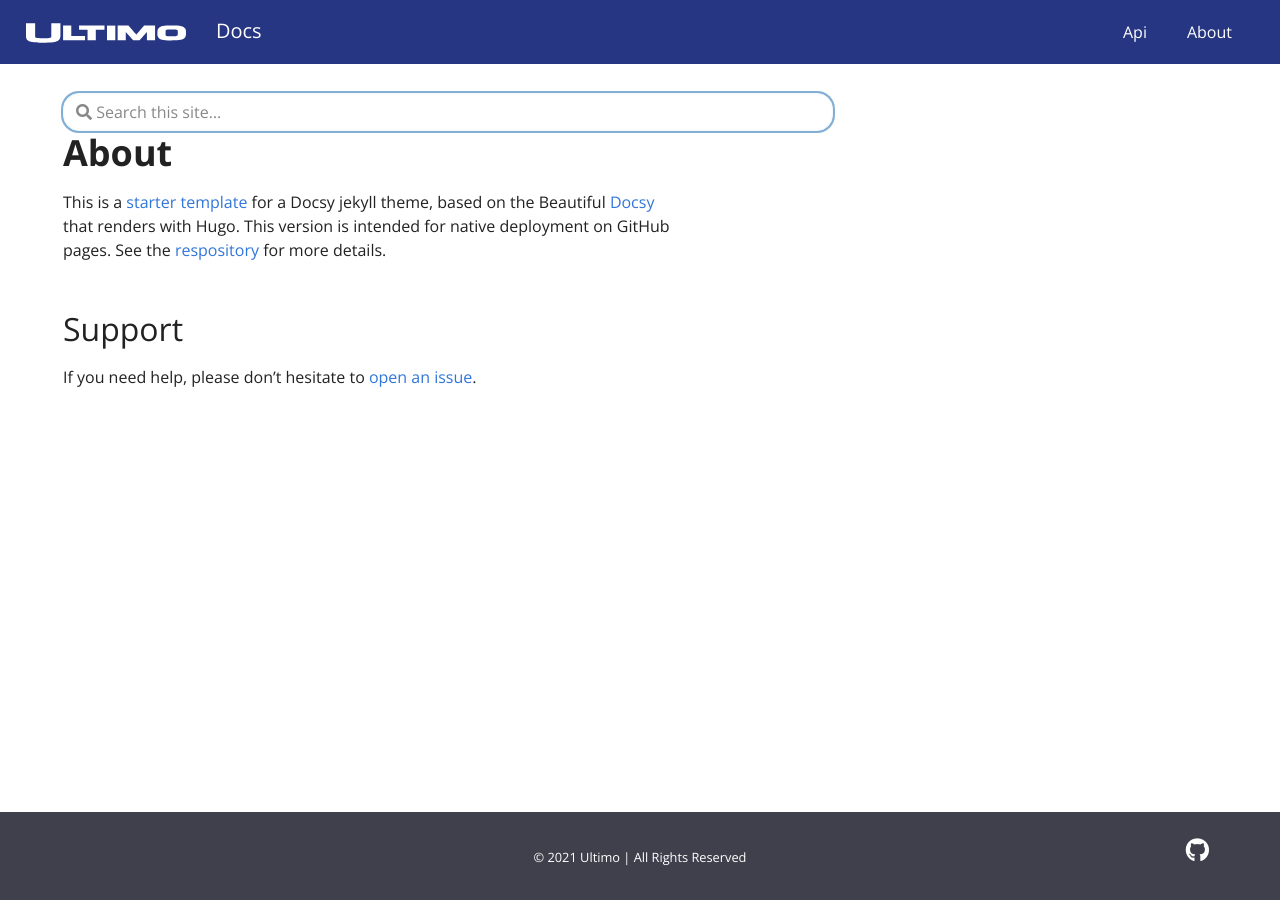
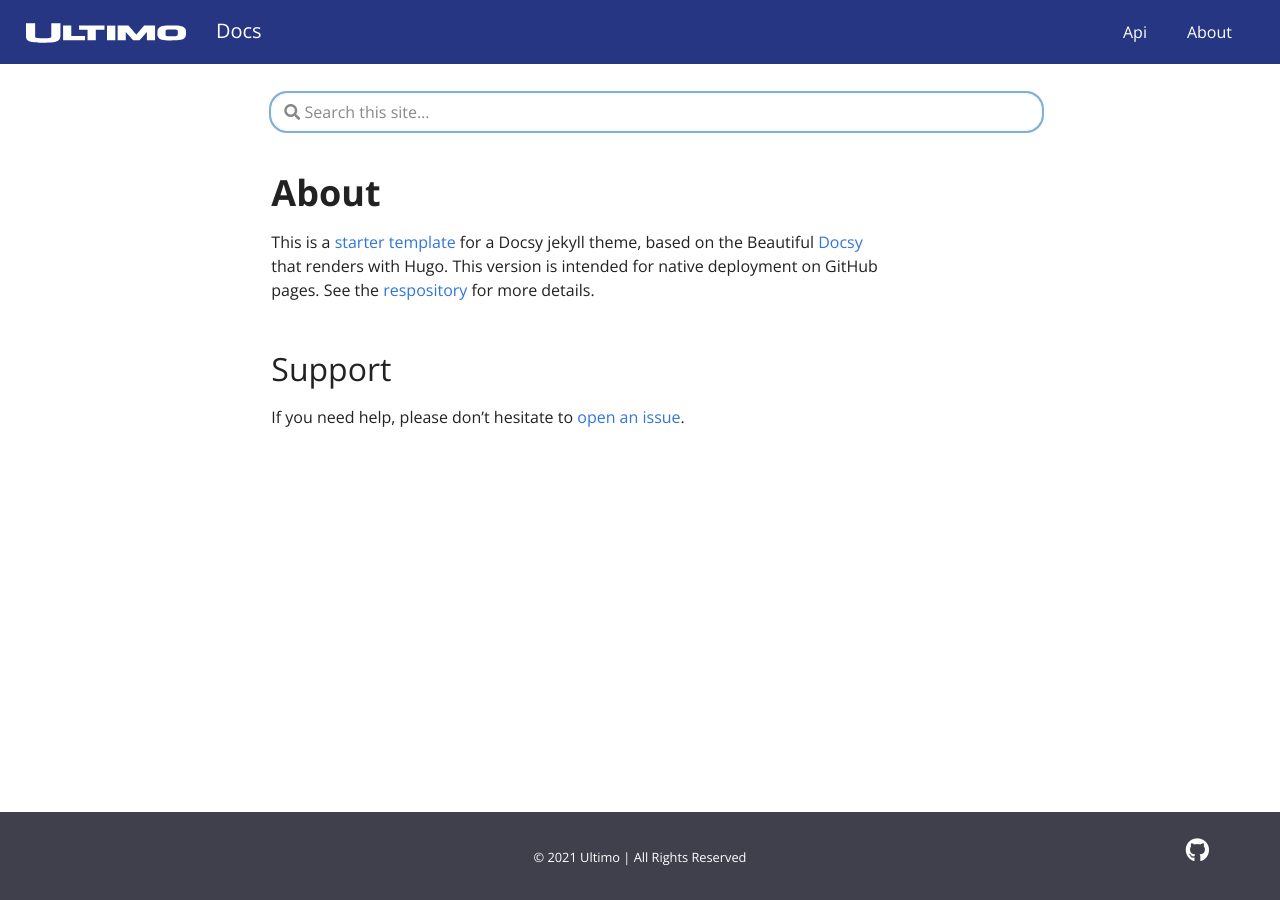
Before and after one commit to ejniemeijer/ejniemeijer.github.io, a Jekyll site: the page built from pages/about.md, in a window 1280 px wide. Built offline with Jekyll 4.4.1, drawn with Linux system fonts in a browser that asks for light colours.

Commit message:
Update defaultstart.html

```diff
--- a/_layouts/defaultstart.html
+++ b/_layouts/defaultstart.html
@@ -9,11 +9,11 @@
 
 
 
-          <main class="col-12 col-md-9 col-xl-8 pl-md-5" role="main">
+          <main class="col-12 col-md-9 col-xl-8 pl-md-5" role="main"style="margin: auto;">
 
            <div class="td-content">
 
-            <input class="form-control td-search-input" type="search" name="q" id="search-input" placeholder="&#xf002 Search this site…"  style="margin-top:5px" autofocus>
+            <input class="form-control td-search-input" type="search" name="q" id="search-input" placeholder="&#xf002 Search this site…"  style="margin-top:5px;margin-bottom:40px;" autofocus>
 
             {{ content }}
 
```
